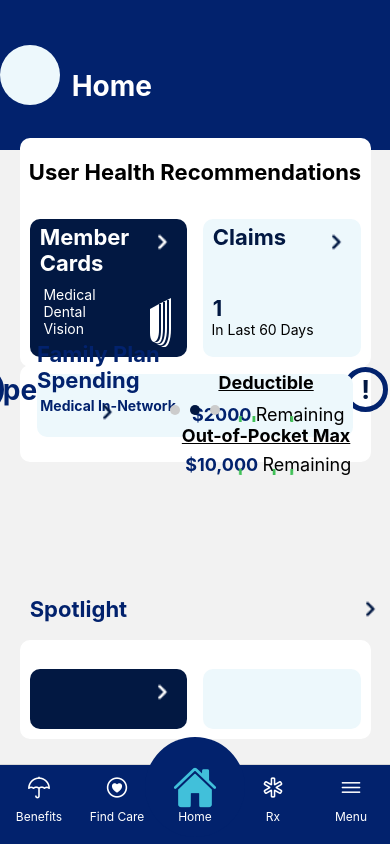
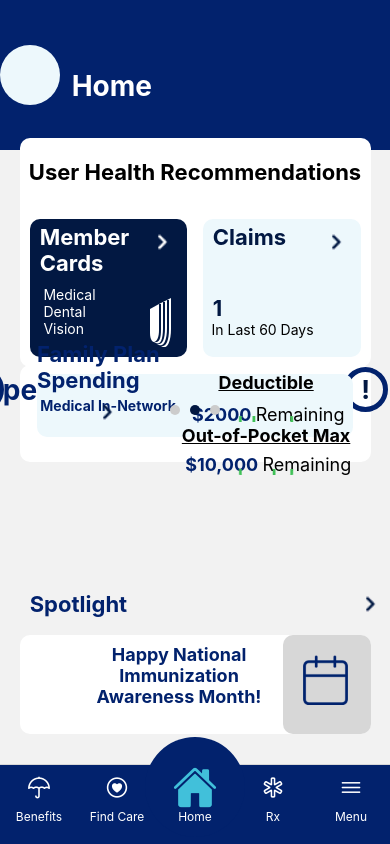
Before and after one commit to garisonjulius/UHG-APP, a React Native app: screen /Home in a window 390 px wide. Built offline with nearby package versions, Linux system fonts and the light colour scheme; no server answers.

Commit message:
Added calendar.

```diff
--- a/app/components/Spotlight.js
+++ b/app/components/Spotlight.js
@@ -13,16 +13,17 @@ import {
 const Spotlight = () => {
     return (
     <TouchableOpacity style={styles.spotlightContainer}>
-        <Text style={styles.spotlight}> Spotlight </Text>
+        <Text style={styles.spotlightText}> Spotlight </Text>
         <Image
             source={require("../assets/forward-icon.png")}
             style={styles.spotlightForward}/>
-        <TouchableOpacity style={styles.cardsContainer}>
-          <Image
-          source={require("../assets/forward-icon.png")}
-          style={styles.memberForward}/>
+        <TouchableOpacity style={styles.spotlightNewsContainer}>
+            <Text style={styles.spotlightNewsText}>Happy National Immunization Awareness Month!</Text>
           </TouchableOpacity>
-        <TouchableOpacity style={styles.claimsContainer}>
+        <TouchableOpacity style={styles.spotlightMonthContainer}>
+        <Image
+            source={require("../assets/calendar.png")}
+            style={styles.spotlightCalendar}/>
         </TouchableOpacity>
       </TouchableOpacity>
 );
--- a/app/styles.js
+++ b/app/styles.js
@@ -369,14 +369,14 @@ const styles = StyleSheet.create({
       alignItems: "left",
       justifyContent: "center",
       flexDirection: "column",
-      bottom: 25,
+      bottom: 30,
       height: "13%",
       width: "90%",
       aspectRatio: 1,
       backgroundColor: "white",
       borderRadius: 10,
     },
-    spotlight: {
+    spotlightText: {
       color: "#02226d",
       alignItems: "left",
       justifyContent: "left",
@@ -384,6 +384,48 @@ const styles = StyleSheet.create({
       fontSize: 22,
       fontWeight: "bold",
       left: 5
+    },
+    spotlightNewsText: {
+      color: "#02226d",
+      textAlign: "center",
+      bottom: 15,
+      fontSize: 18,
+      fontWeight: "bold",
+      left: 18
+    },
+    spotlightNewsContainer: {
+      position: "absolute",
+      alignItems: "flex-start",
+      justifyContent: "flex-start",
+      flexDirection: "column",
+      bottom: 10,
+      left: 45,
+      height: "65%",
+      width: "55%",
+      aspectRatio: 1,
+      backgroundColor: "white",
+      borderRadius: 10,
+    },
+    spotlightMonthContainer:{
+      position: "absolute",
+      alignItems: "flex-start",
+      justifyContent: "flex-start",
+      flexDirection: "column",
+      bottom: 0,
+      right: 0,
+      height: "100%",
+      width: "25%",
+      aspectRatio: 1,
+      backgroundColor: "#d7d7d7",
+      borderRadius: 10,
+    },
+    spotlightCalendar: {
+      width: 45,
+      height: 50,
+      position: "absolute",
+      right: 23,
+      top: 20,
+      tintColor: "#02226d",
     },
     spotlightForward: {
       width: 30,
```
Also changed, not shown: app/assets/calendar.png (added).
